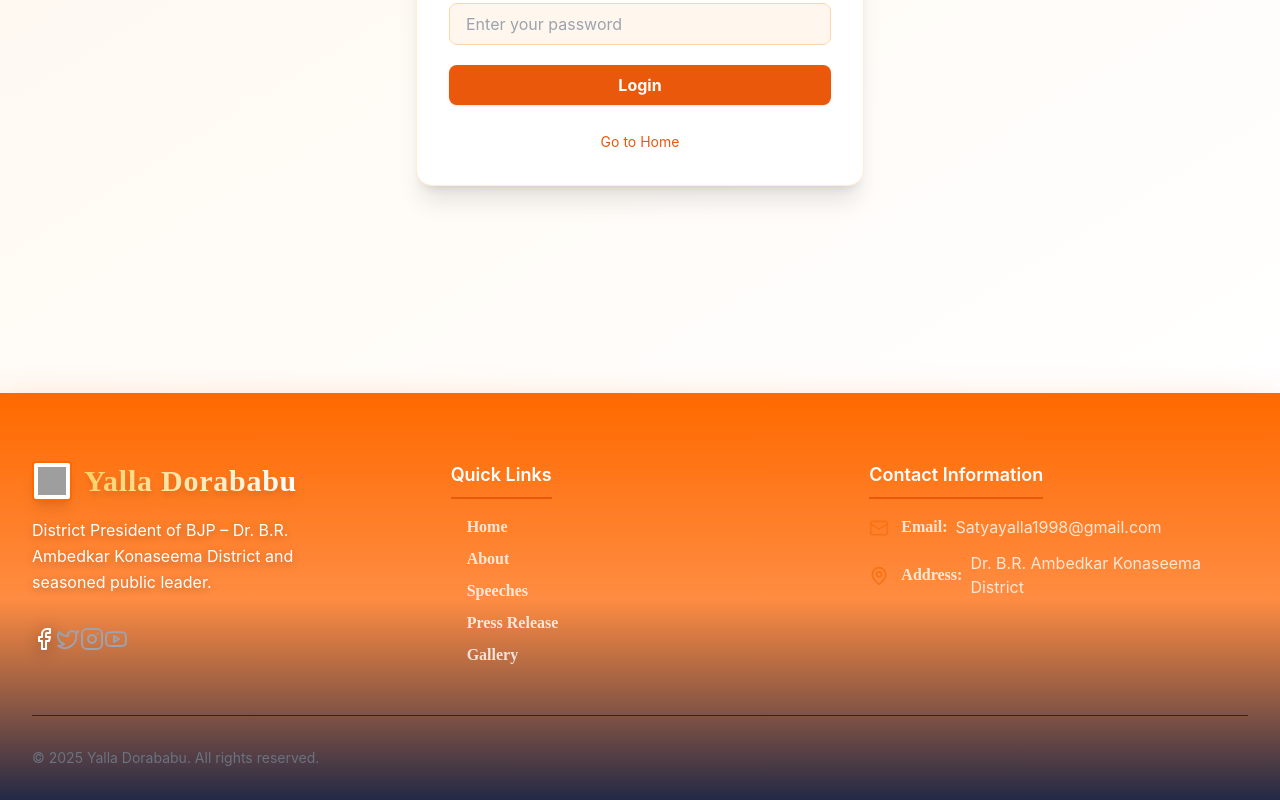
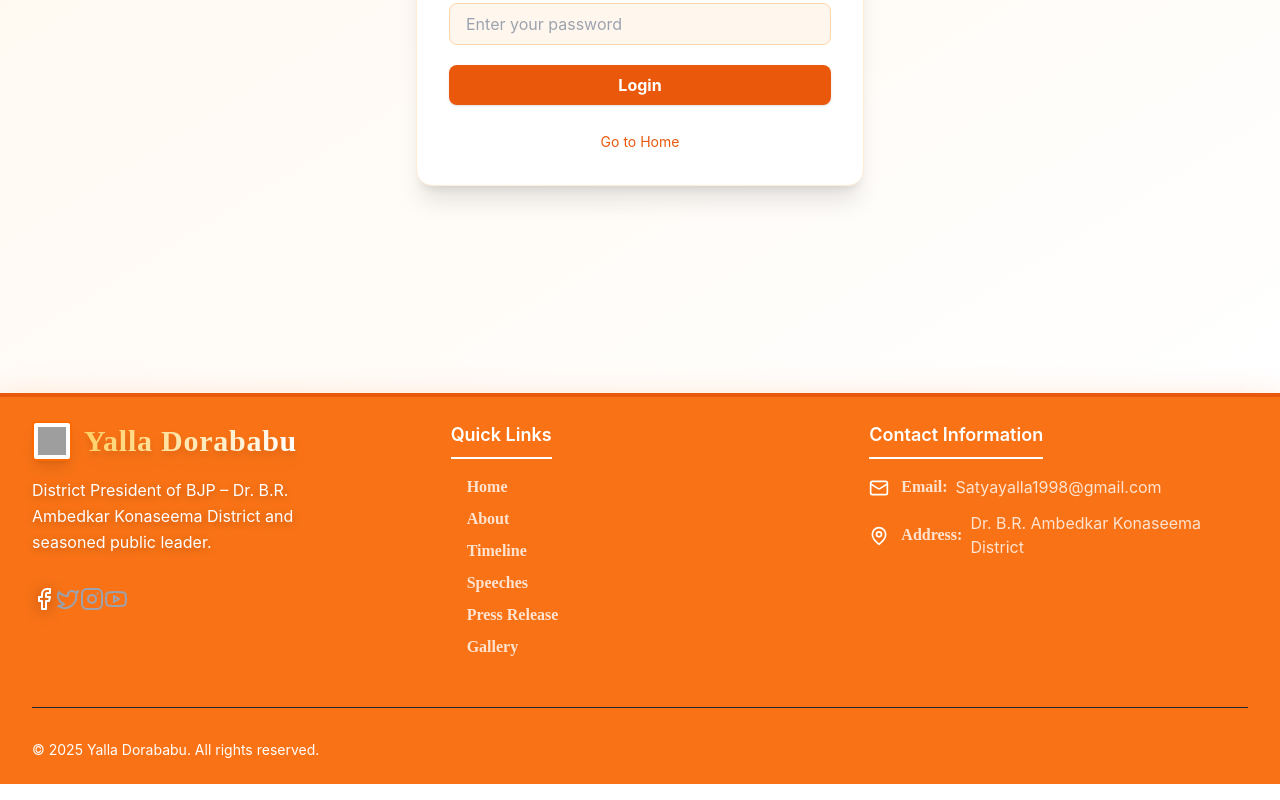
Before and after one commit to venkataniharbillakurthi/Yalla_Dorababu_frontend, a React (Vite) app: page /admin/login in a window 1280 px wide. Shown: the part 407-1207 px from the top of the page. Built offline with nearby package versions, Linux system fonts and the light colour scheme; no server answers; grey boxes are pictures that could not be loaded.

Commit message:
update the components

```diff
--- a/src/components/About.jsx
+++ b/src/components/About.jsx
@@ -55,12 +55,12 @@ const About = ({ currentLanguage }) => {
     },
     {
       icon: <Heart className="w-5 h-5" />,
-      text: currentLanguage === 'hi' ? 'हजारों लोगों से जुड़ाव' : 'Thousands Impacted',
+      text: currentLanguage === 'hi' ? 'हजारों लोगों को प्रभावित किया ' : 'Thousands Impacted',
       color: 'text-orange-700'
     },
     {
       icon: <Shield className="w-5 h-5" />,
-      text: currentLanguage === 'hi' ? 'भरोसेमंद नेतृत्व' : 'Trusted Leadership',
+      text: currentLanguage === 'hi' ? 'विश्वसनीय नेतृत्व ' : 'Trusted Leadership',
       color: 'text-yellow-600'
     }
   ];
@@ -104,7 +104,7 @@ const About = ({ currentLanguage }) => {
           transition={{ duration: 0.8 }}
         >
           <h2 className="text-5xl md:text-6xl font-bold mb-6 font-serif" style={{ color: '#F47216' }}>
-            {currentLanguage === 'hi' ? 'विषय में' : 'About'}
+            {currentLanguage === 'hi' ? 'के बारे में' : 'About'}
           </h2>
           <div className="w-32 h-1.5 bg-gradient-to-r from-orange-500 via-amber-500 to-orange-600 mx-auto rounded-full shadow-lg"></div>
         </motion.div>
--- a/src/components/Connect.jsx
+++ b/src/components/Connect.jsx
@@ -186,10 +186,10 @@ const Connect = ({ currentLanguage }) => {
           viewport={{ once: true }}
           transition={{ duration: 0.5 }}
         >
-          <h2 className="text-4xl md:text-5xl font-extrabold text-center bg-gradient-to-r from-orange-500 via-orange-400 to-yellow-300 text-transparent bg-clip-text drop-shadow-lg mb-4 animate-fade-in">
-            {currentLanguage === 'hi' ? 'जुड़ें' : 'Connect'}
+          <h2 className="text-4xl md:text-5xl font-bold font-serif mb-6" style={{ color: '#F47216' }}>
+            {currentLanguage === 'hi' ? 'जुड़ना' : 'Connect'}
           </h2>
-          <div className="w-24 h-1.5 bg-gradient-to-r from-orange-500 to-orange-600 mx-auto rounded-full"></div>
+          <div className="w-32 h-1 mx-auto mb-6 rounded-full" style={{ background: '#F47216' }}></div>
           <p className="mt-6 text-lg text-gray-600 max-w-3xl mx-auto">
             {currentLanguage === 'hi'
               ? 'हमसे जुड़े रहें और नवीनतम अपडेट प्राप्त करें'
--- a/src/components/Footer.jsx
+++ b/src/components/Footer.jsx
@@ -8,6 +8,7 @@ const Footer = ({ currentLanguage }) => {
   const quickLinks = [
     { name: currentLanguage === 'hi' ? 'मुख्य पृष्ठ' : 'Home', href: '#home' },
     { name: currentLanguage === 'hi' ? 'परिचय' : 'About', href: '#about' },
+    { name: currentLanguage === 'hi' ? 'कार्यकाल' : 'Timeline', href: '#timeline' },
     { name: currentLanguage === 'hi' ? 'भाषण' : 'Speeches', href: '#speeches' },
     { name: currentLanguage === 'hi' ? 'प्रेस विज्ञप्ति' : 'Press Release', href: '#press-release' },
     { name: currentLanguage === 'hi' ? 'गैलरी' : 'Gallery', href: '#gallery' }
@@ -15,13 +16,13 @@ const Footer = ({ currentLanguage }) => {
 
   const contactInfo = [
     {
-      icon: <Mail className="h-5 w-5 text-orange-500" />,
+      icon: <Mail className="h-5 w-5 text-white" />,
       text: 'Satyayalla1998@gmail.com',
       link: 'mailto:Satyayalla1998@gmail.com',
       label: currentLanguage === 'hi' ? 'ईमेल' : 'Email'
     },
     {
-      icon: <MapPin className="h-5 w-5 text-orange-500" />,
+      icon: <MapPin className="h-5 w-5 text-white" />,
       text: currentLanguage === 'hi'
         ? 'डॉ. बी.आर. अंबेडकर कोनसीमा जिला'
         : 'Dr. B.R. Ambedkar Konaseema District',
@@ -75,7 +76,7 @@ const Footer = ({ currentLanguage }) => {
   };
 
   return (
-    <footer className="bg-gradient-to-b from-accent via-accent-light to-navy text-white pt-16 pb-8 border-t-4 border-accent shadow-wow animate-fade-in">
+    <footer className="bg-orange-500 text-white pt-6 pb-6 border-t-4 border-orange-600 shadow-wow animate-fade-in">
       <div className="max-w-7xl mx-auto px-4 sm:px-6 lg:px-8">
         <motion.div
           className="grid grid-cols-1 md:grid-cols-2 lg:grid-cols-3 gap-10 mb-12"
@@ -137,7 +138,7 @@ const Footer = ({ currentLanguage }) => {
 
           {/* Center: Quick Links */}
           <motion.div variants={itemVariants} className="flex flex-col items-start">
-            <h4 className="text-lg font-semibold text-white mb-4 pb-2 border-b-2 border-orange-600 inline-block">
+            <h4 className="text-lg font-semibold text-white mb-4 pb-2 border-b-2 border-white inline-block">
               {currentLanguage === 'hi' ? 'त्वरित लिंक' : 'Quick Links'}
             </h4>
             <ul className="space-y-2">
@@ -161,7 +162,7 @@ const Footer = ({ currentLanguage }) => {
 
           {/* Right: Contact Info */}
           <motion.div variants={itemVariants} className="flex flex-col items-start">
-            <h4 className="text-lg font-semibold text-white mb-4 pb-2 border-b-2 border-orange-600 inline-block">
+            <h4 className="text-lg font-semibold text-white mb-4 pb-2 border-b-2 border-white inline-block">
               {currentLanguage === 'hi' ? 'संपर्क जानकारी' : 'Contact Information'}
             </h4>
             <ul className="space-y-3">
@@ -203,7 +204,7 @@ const Footer = ({ currentLanguage }) => {
           transition={{ delay: 0.2 }}
         >
           <div className="flex flex-col md:flex-row justify-between items-center">
-            <p className="text-gray-500 text-sm mb-4 md:mb-0">
+            <p className="text-white text-sm mb-4 md:mb-0">
               &copy; {currentYear} {currentLanguage === 'hi' ? 'यल्ला डोराबाबू। सर्वाधिकार सुरक्षित।' : 'Yalla Dorababu. All rights reserved.'}
             </p>
           </div>
--- a/src/components/Gallery.jsx
+++ b/src/components/Gallery.jsx
@@ -121,10 +121,10 @@ const Gallery = ({ currentLanguage = 'en' }) => {
   return (
     <div className="w-full bg-[#FFF6ED] py-8">
       <div id="gallery" className="container mx-auto px-4 py-8 scroll-mt-24">
-        <h2 className="text-4xl md:text-5xl font-extrabold text-center bg-gradient-to-r from-orange-500 via-orange-400 to-yellow-300 text-transparent bg-clip-text drop-shadow-lg mb-8 animate-fade-in" style={{ lineHeight: '1.2', paddingBottom: '0.25em' }}>
+        <h2 className="text-4xl md:text-5xl font-bold font-serif mb-6 text-center" style={{ color: '#F47216' }}>
           {currentLanguage === 'hi' ? 'गैलरी' : 'Gallery'}
         </h2>
-        <div className="w-24 h-1 mx-auto rounded-full mb-8" style={{ background: '#F47216' }}></div>
+        <div className="w-32 h-1 mx-auto mb-6 rounded-full" style={{ background: '#F47216' }}></div>
 
         {/* Tabs */}
         <div className="flex justify-center mb-8">
--- a/src/components/Header.jsx
+++ b/src/components/Header.jsx
@@ -9,7 +9,7 @@ const Header = ({ currentLanguage, onLanguageChange }) => {
 
   const navigation = [
     { name: 'Home', href: '#home', id: 'home', hindi: 'मुख्य पृष्ठ' },
-    { name: 'About', href: '#about', id: 'about', hindi: 'परिचय' },
+    { name: 'About', href: '#about', id: 'about', hindi: 'के बारे में' },
     { name: 'Timeline', href: '#timeline', id: 'timeline', hindi: 'समयरेखा' },
     { name: 'Speeches', href: '#speeches', id: 'speeches', hindi: 'भाषण' },
     { name: 'Press Release', href: '#press-release', id: 'press-release', hindi: 'प्रेस विज्ञप्ति' },
--- a/src/components/Hero.jsx
+++ b/src/components/Hero.jsx
@@ -150,7 +150,7 @@ const Hero = ({ currentLanguage }) => {
                   }
                 }}
               >
-                {currentLanguage === 'hi' ? 'और जानें' : 'Learn More'}
+                {currentLanguage === 'hi' ? 'अधिक जानें' : 'Learn More'}
               </button>
             </motion.div>
           </motion.div>
@@ -175,7 +175,7 @@ const Hero = ({ currentLanguage }) => {
       {/* Carousel Section */}
       <div className="mt-2 sm:mt-4">
         <h2 className="mb-4 font-serif text-lg font-bold tracking-tight text-center text-orange-700 sm:text-2xl md:text-3xl sm:mb-8">
-          {currentLanguage === 'hi' ? 'सामाजिक सेवा, राजनीति और विकास के लिए एक बीजीपी लीडर।' : 'Moments in Public Life'}
+          {currentLanguage === 'hi' ? 'सार्वजनिक जीवन के क्षण ' : 'Moments in Public Life'}
         </h2>
         <div
           className="w-full overflow-x-auto cursor-grab active:cursor-grabbing scrollbar-hide"
--- a/src/components/Speeches.jsx
+++ b/src/components/Speeches.jsx
@@ -129,10 +129,10 @@ const Speeches = ({ currentLanguage = 'en' }) => {
           viewport={{ once: true }}
           transition={{ duration: 0.6 }}
         >
-          <h2 className="text-4xl md:text-5xl font-extrabold text-center bg-gradient-to-r from-orange-500 via-orange-400 to-yellow-300 text-transparent bg-clip-text drop-shadow-lg mb-6 animate-fade-in">
+          <h2 className="text-4xl md:text-5xl font-bold font-serif mb-6" style={{ color: '#F47216' }}>
             {currentLanguage === 'hi' ? 'भाषण और संबोधन' : 'Speeches & Addresses'}
           </h2>
-          <div className="w-24 h-1.5 bg-gradient-to-r from-orange-500 to-orange-600 mx-auto rounded-full"></div>
+          <div className="w-32 h-1 mx-auto mb-6 rounded-full" style={{ background: '#F47216' }}></div>
         </motion.div>
 
         {/* Loading State */}
--- a/vite.config.js
+++ b/vite.config.js
@@ -1,13 +1,10 @@
-import { defineConfig } from 'vite';
-import react from '@vitejs/plugin-react';
+import { defineConfig } from 'vite'
+import react from '@vitejs/plugin-react'
 
-// https://vitejs.dev/config/
 export default defineConfig({
   plugins: [react()],
-  base: process.env.VITE_BASE_PATH || "/Yalla_Dorababu",
-  server: {
-    proxy: {
-      '/api': 'https://ideas-reporting-growing-payment.trycloudflare.com',
-    },
-  },
-});
+  base: './',
+  build: {
+    outDir: 'dist'
+  }
+})
```
